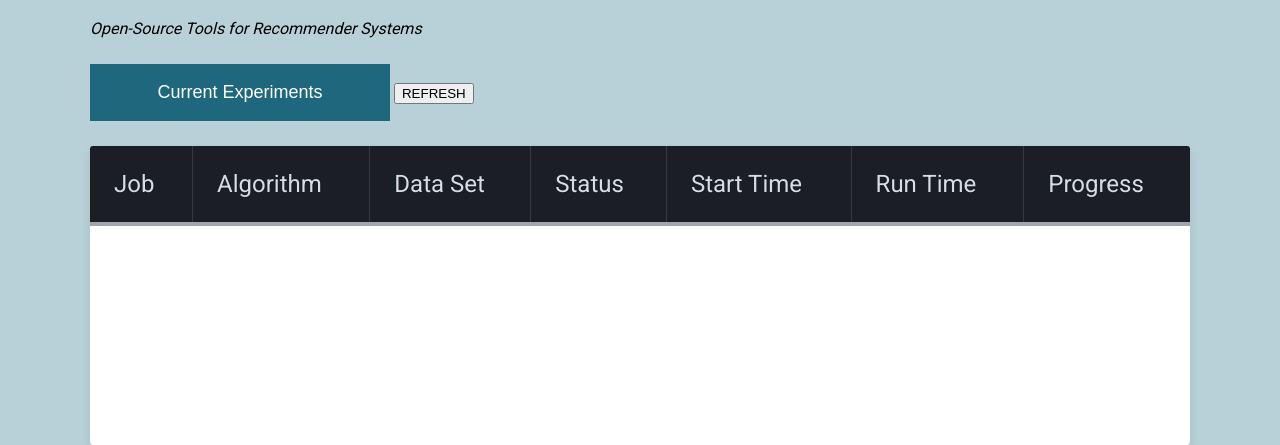
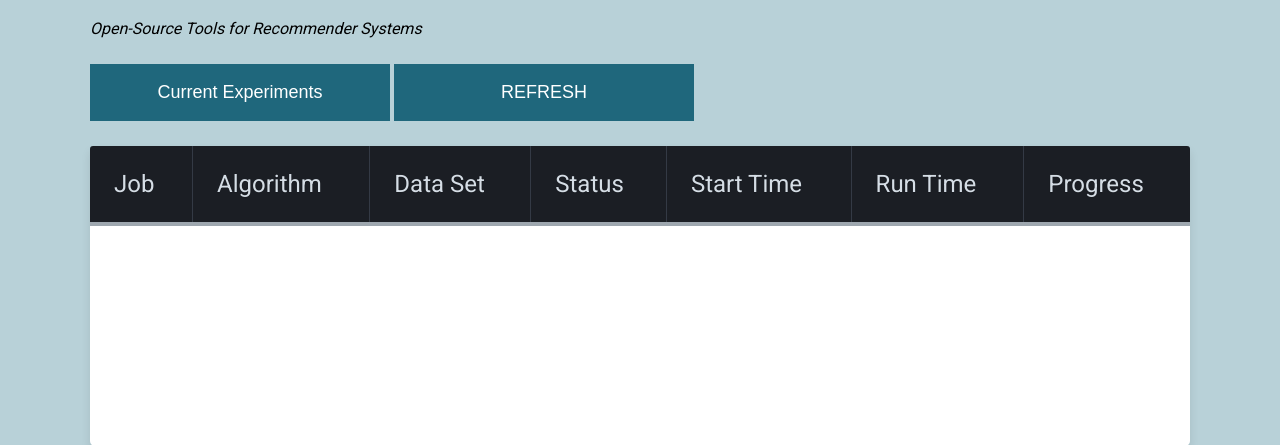
Before and after one commit to ifl2/Capstone-LenskitWeb, a PHP site: page / in a window 1280 px wide. Shown: the part 110-555 px from the top of the page. Run offline with PHP 8.4, Linux system fonts and the light colour scheme; lists and menus that the app fills with data are empty; some libraries are stand-ins or nearby versions.

Commit message:
Update Style.css

```diff
--- a/public/Style.css
+++ b/public/Style.css
@@ -62,6 +62,21 @@ div.lenskit-status {
 }
 .show {
 	display: block;
+}
+
+/* BUTTONS */
+
+.btn {
+	background-color: #1f677c;
+	color: white;
+	min-width: 300px;
+	padding: 18px;
+	font-size: 18px;
+	border: none;
+	cursor: pointer;
+}
+.btn:hover {
+	background-color: #5c3566;
 }
 
 /* TABLE */
```
